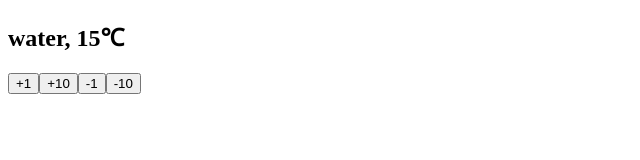
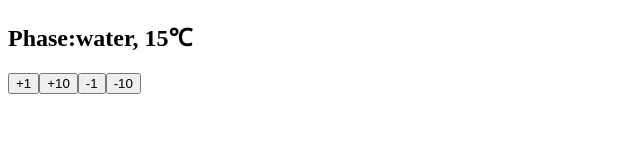
Before and after one commit to Pippippi3104/2020_ReactRedux-FrontEnd, a React (Create React App) app in the folder src/h2o_component/: page / in a window 1280 px wide. Shown: the top 160 px of the page, without its empty margins (0-640 px from the left). Built offline with nearby package versions, Linux system fonts and the light colour scheme.

Commit message:
# note the progress - 01

```diff
--- a/src/h2o_component/src/index.js
+++ b/src/h2o_component/src/index.js
@@ -21,8 +21,11 @@ class H2O extends React.Component {
 
   render() {
     return (
-      <div>
-        <h2>{this.H2OState(this.state.temp)}, { this.state.temp }℃</h2>
+      <div className={this.H2OState(this.state.temp)}>
+        <h2>
+          Phase:{this.H2OState(this.state.temp)}, { this.state.temp }℃
+        </h2>
+
         <button onClick={this.onPlusClick}>+1</button>
         <button onClick={this.onPlus10Click}>+10</button>
         <button onClick={this.onMinusClick}>-1</button>
```
Also changed, not shown: 1 other file (tests, documents, lock files or other folders).
